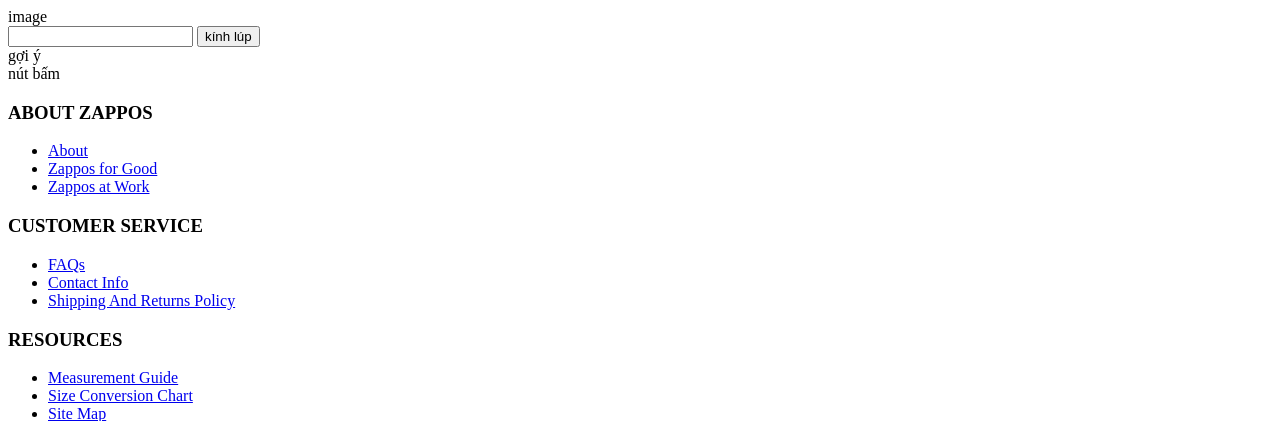
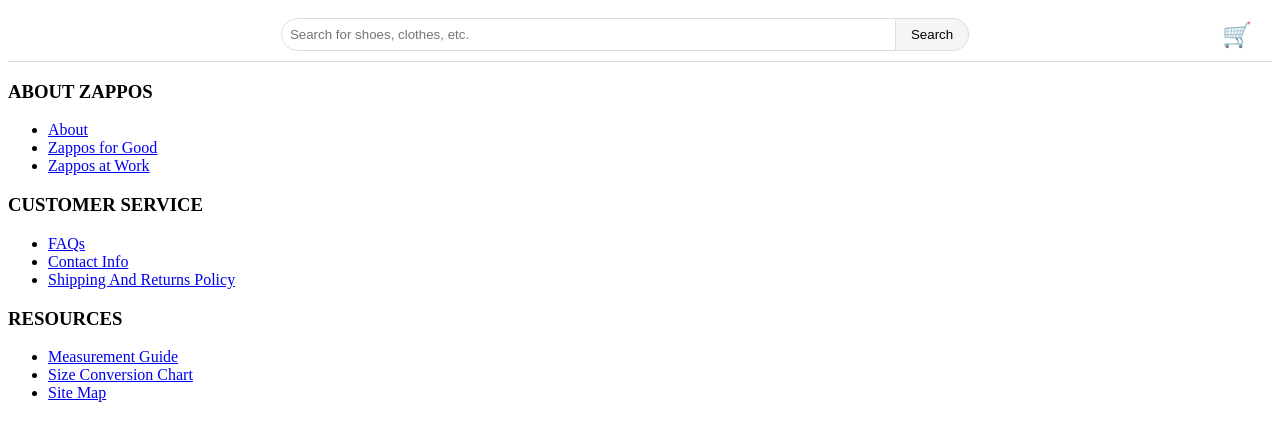
Before and after one commit to khoaminh432/webbangiay, a PHP site: page / in a window 1280 px wide. Shown: the top 421 px of the page. Run offline with PHP 8.4, Linux system fonts and the light colour scheme.

Commit message:
Update header.php (comment code cũ rồi)

```diff
--- a/layout/header.php
+++ b/layout/header.php
@@ -1,4 +1,5 @@
 <link rel="stylesheet" href="../css/header.css">
+<!--
 <header>
     <div class="logo-container">
         image
@@ -11,3 +12,15 @@
     </div>
     <div class="user-container">nút bấm</div>
 </header>
+-->
+
+  <!-- Header -->
+    <header class="header">
+        <div class="search-bar">
+            <input type="text" placeholder="Search for shoes, clothes, etc." />
+            <button>Search</button>
+        </div>
+        <div class="cart">
+            <span>🛒</span>
+        </div>
+    </header>
```
